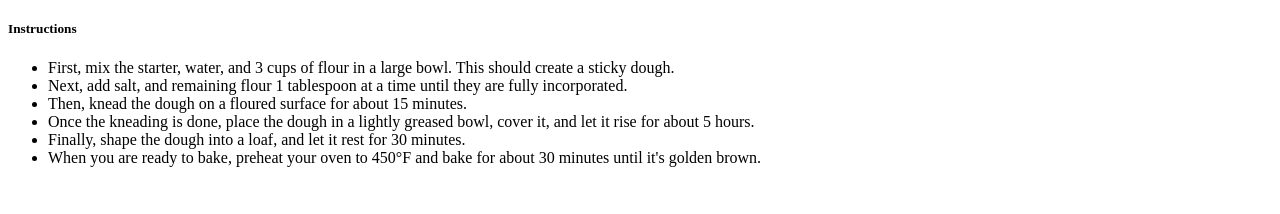
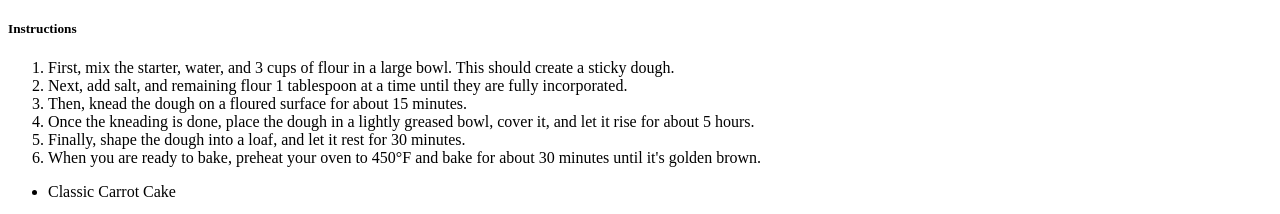
Before and after one commit to Thomas-A-Edison-CTE-HS/farzanac, a plain HTML site: page index.html in a window 1280 px wide. Shown: the part 730-944 px from the top of the page. Before the commit the page ends 913 px from the top, so only its background shows below. Drawn offline with Linux system fonts and the light colour scheme.

```diff
--- a/index.html
+++ b/index.html
@@ -40,14 +40,16 @@
     <li>1 1/2 teaspoons salt</li>
 </ol>
 <h5>Instructions</h5>
-<ul>
+<ol>
 <li>First, mix the starter, water, and 3 cups of flour in a large bowl. This should create a sticky dough.</li>
 <li>Next, add salt, and remaining flour 1 tablespoon at a time until they are fully incorporated.</li>
 <li>Then, knead the dough on a floured surface for about 15 minutes.</li>
 <li>Once the kneading is done, place the dough in a lightly greased bowl, cover it, and let it rise for about 5 hours.</li>
 <li>Finally, shape the dough into a loaf, and let it rest for 30 minutes.</li>
 <li>When you are ready to bake, preheat your oven to 450°F and bake for about 30 minutes until it's golden brown.</li>
+</ol>
+<ul>
+    <li>Classic Carrot Cake</li>
 </ul>
-
 </body>
 </html>
```
